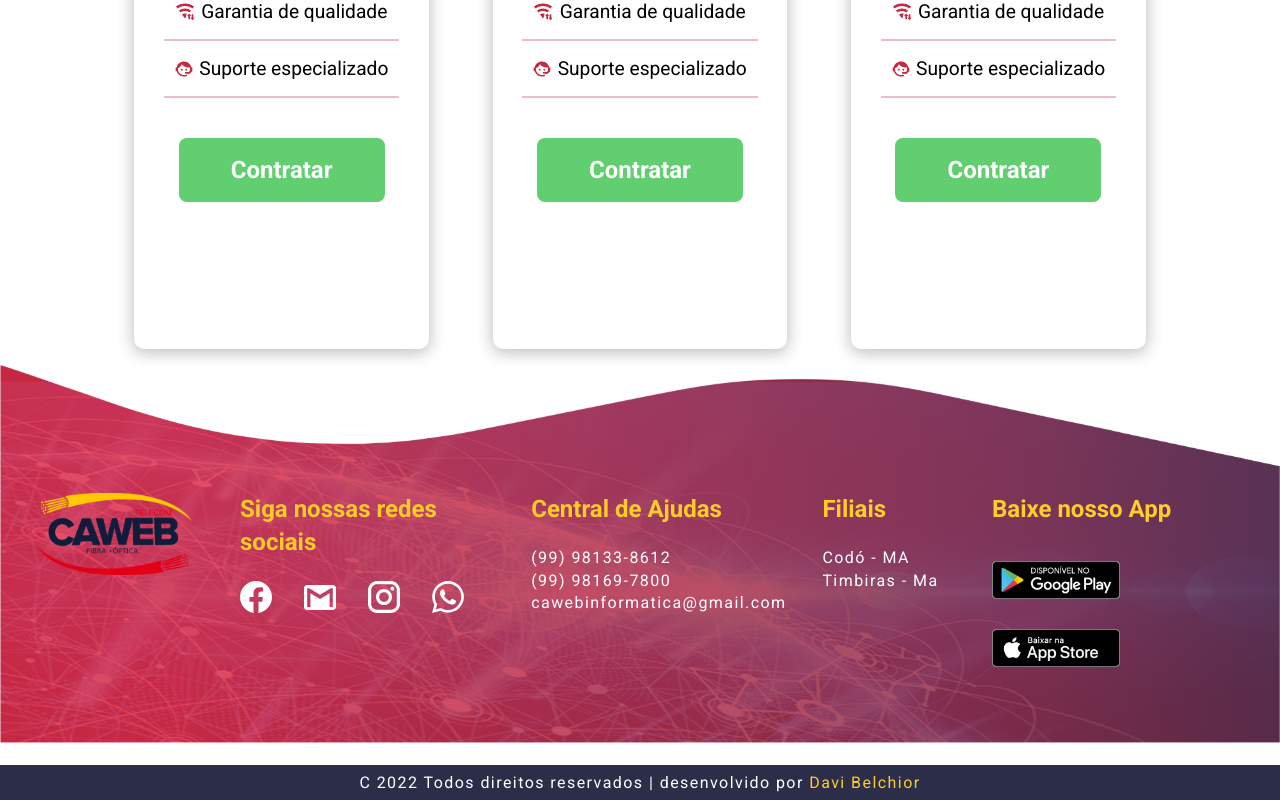
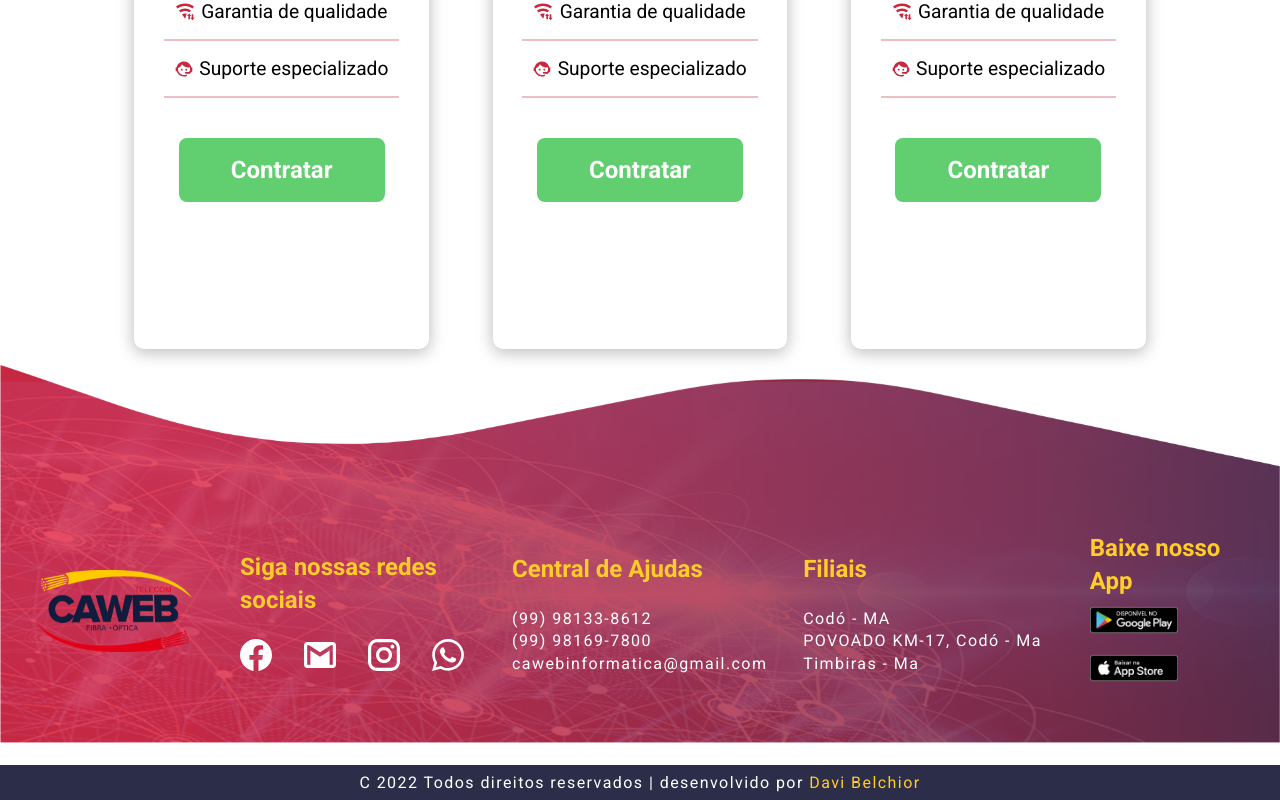
Before and after one commit to DanielSiilva/caweb-projet, a React (Vite) app: page / in a window 1280 px wide. Shown: the part 1027-1827 px from the top of the page. Built offline with nearby package versions, Linux system fonts and the light colour scheme.

Commit message:
feat: se aplicado, este commit add links aos botões das redes socias e corrig o bug de alinhamento nos intens do footer

```diff
--- a/src/components/Footer/index.tsx
+++ b/src/components/Footer/index.tsx
@@ -24,7 +24,7 @@ export function Footer(){
                         <span>Siga nossas redes sociais </span>
 
                         <section>
-                            <a href="">
+                            <a href="https://www.facebook.com/cawebinternet/">
                                 <img src={Facebook}/>
                             </a>
 
@@ -32,11 +32,11 @@ export function Footer(){
                                 <img src={Email}/>
                             </a>
 
-                            <a href="">
+                            <a href="https://www.instagram.com/cawebinternet/">
                                 <img src={Instagram}/>
                             </a>
 
-                            <a href="">
+                            <a href="https://api.whatsapp.com/send?phone=559981697800&text=Olá queria saber um pouco mais sobre os planos">
                                 <img src={Whats}/>
                             </a>
                         </section>
@@ -57,6 +57,7 @@ export function Footer(){
 
                         <section>
                             <p> Codó - MA</p>
+                            <p>POVOADO KM-17, Codó - Ma</p>
                             <p>Timbiras - Ma</p>
                         </section>
                     </Branches>
--- a/src/components/Footer/styled.ts
+++ b/src/components/Footer/styled.ts
@@ -7,7 +7,6 @@ import background_mobile from '../../assets/background_mobile.svg'
 export const FooterContainer = styled.footer`
     display: flex;
     flex-direction: column;
-    justify-content: center;
 
     background: url(${background});
     background-size: 100%;
@@ -24,6 +23,7 @@ export const FooterContainer = styled.footer`
     @media (max-width: 667px) {
         background: url(${background_mobile});
         background-repeat: no-repeat;
+        background-size: 100%;
         background-size: cover;
 
         width: 100%;
@@ -37,6 +37,7 @@ export const FooterItems = styled.section`
 
 
     display: flex;
+    align-items: center;
     gap: 3rem;
     margin-top: 6rem;
 
@@ -51,9 +52,6 @@ export const FooterItems = styled.section`
 
         margin-top: 4rem;
         gap:2rem;
-
-
-
     }
 
 `
@@ -64,10 +62,12 @@ export const Logo = styled.div`
 `
 export const SocialNetworks = styled.div`
     display: flex;
+    justify-content: center;
     flex-direction: column;
     gap: 1.4rem;
 
     width: 20%;
+    height: 20%;
 
     span{
         font-family: 'Roboto';
@@ -115,7 +115,7 @@ export const SocialNetworks = styled.div`
 
 export const Help = styled(SocialNetworks)`
 
-    width: 20%;
+
 
     section{
         display: flex;
@@ -161,6 +161,7 @@ export const Help = styled(SocialNetworks)`
 
             p{
                 text-align: center;
+                white-space: nowrap;
                 font-size:1rem;
                 width: 100%;
             }
@@ -169,25 +170,61 @@ export const Help = styled(SocialNetworks)`
 
 `
 
-export const Branches = styled(Help)`
-    width: 10%;
-    @media (max-width: 667px) {
-        display: none;
+export const Branches = styled(SocialNetworks)`
+
+
+    section{
+        display: flex;
+        gap:0.2rem;
+        flex-direction: column;
+        align-items: flex-start;
+        text-align: center;
+
+        span{
+            font-size: 1rem;
+        }
+
+        p{
+            font-family: "Roboto";
+            font-size: 1rem;
+            font-weight: 500;
+            line-height: 1.2rem;
+            letter-spacing: 0.09em;
+            white-space: nowrap;
+            color: ${props => props.theme['gray-100']};
+        }
     }
 
+    @media (max-width: 667px) {
+      display: none;
+
+    }
+
+
 `
+
+
+
+
 export const DownloadApp = styled(SocialNetworks)`
+
+    display: flex;
+    gap: 0px;
+
 
 
     section{
         display: flex;
         flex-direction: column;
+        align-items: center;
         align-items: flex-start;
-        gap:0px;
+        gap:0rem;
+
+
 
         img{
 
-            width: 8rem;
+            min-width: 5.5rem;
         }
     }
 
```
